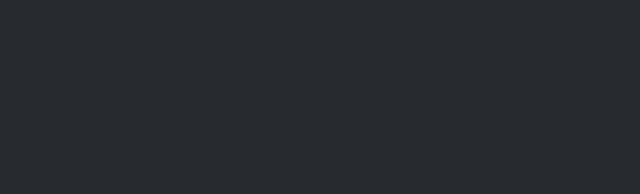
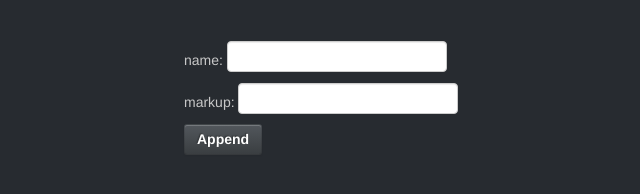
Before and after one commit to G-arun/Angular-Event-Registration-Sample-Website, a website: page app/CompileSample.html in a window 1280 px wide. Shown: the whole page, without its empty margins (6-646 px from the left). Drawn offline with Linux system fonts and the light colour scheme.

Commit message:
feat: add  service

```diff
--- a/app/CompileSample.html
+++ b/app/CompileSample.html
@@ -10,7 +10,11 @@
 <body>
 <div class="container">
     <div ng-controller="CompileSampleController" style="padding:20px">
-
+        <div id="appendHere"></div>
+        <br />
+        name: <input type="text" ng-model="name" /><br />
+        markup: <input type="text" ng-model="markup" /><br />
+        <button class="btn" ng-click="appendDivToElement(markup)">Append</button>
     </div>
 </div>
 
--- a/app/js/controllers/CompileSampleController.js
+++ b/app/js/controllers/CompileSampleController.js
@@ -1,5 +1,7 @@
 'uses strict'
 
 eventsApp.controller('CompileSampleController', function CompileSampleController($scope, $compile){
-
+    $scope.appendToElement = function(markup){
+      return $compile(markup)($scope).appendTo(angular.element('#appendHere'));
+    };
 });
```
